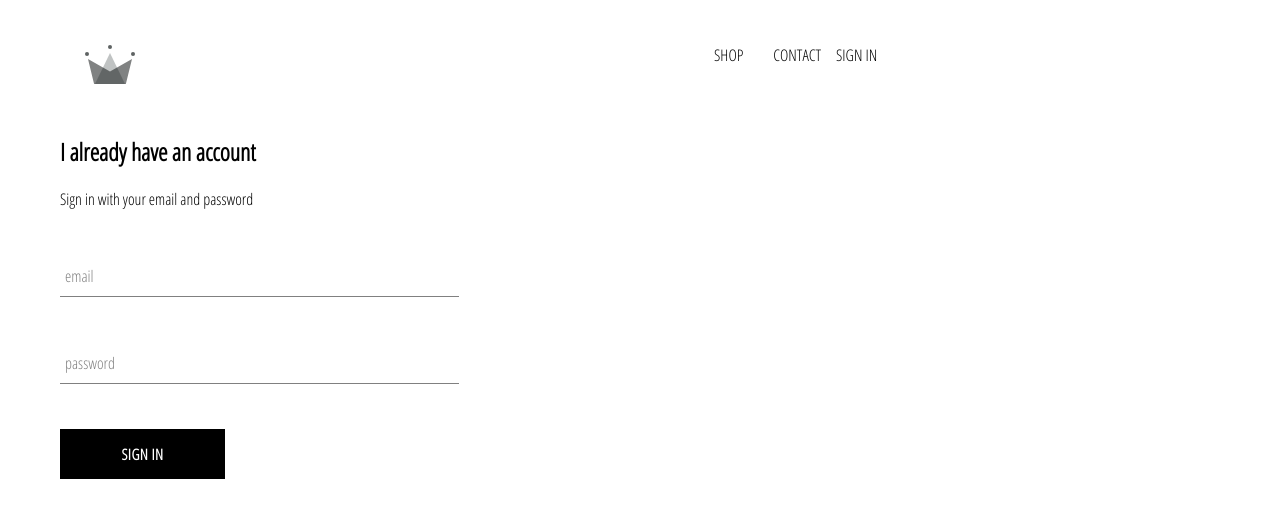
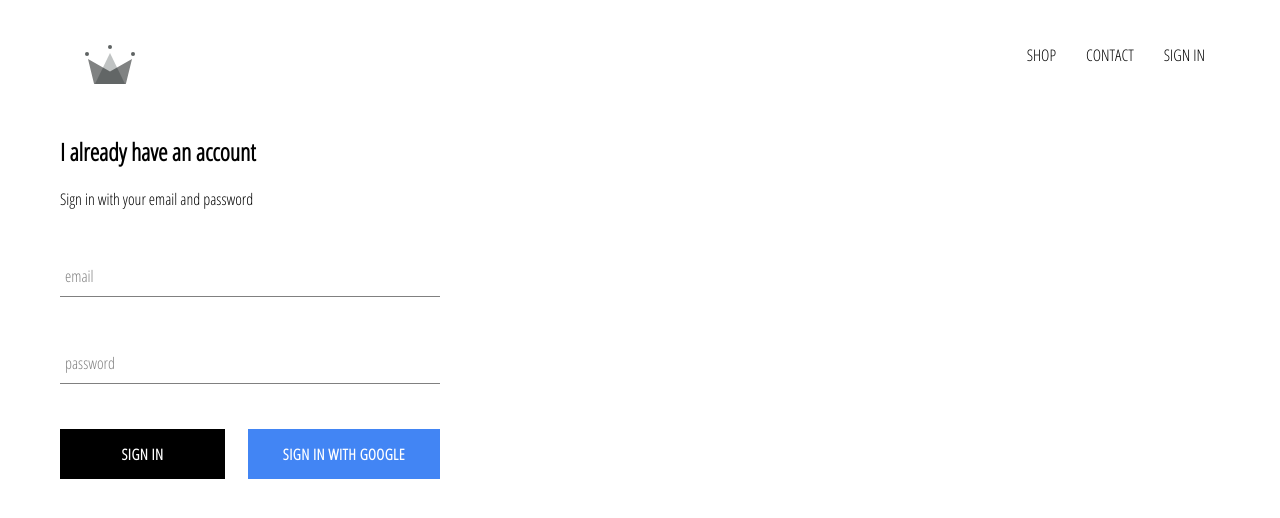
Before and after one commit to jaydc2000/crwn-clothing, a React (Create React App) app: page /signin in a window 1280 px wide. Shown: the top 518 px of the page. Built offline with nearby package versions, Linux system fonts and the light colour scheme; no server answers.

Commit message:
added firebase and signin page

```diff
--- a/package.json
+++ b/package.json
@@ -6,6 +6,7 @@
     "@testing-library/jest-dom": "^5.16.1",
     "@testing-library/react": "^11.2.7",
     "@testing-library/user-event": "^12.8.3",
+    "firebase": "^9.6.1",
     "node-sass": "^7.0.1",
     "react": "^17.0.2",
     "react-dom": "^17.0.2",
--- a/src/App.css
+++ b/src/App.css
@@ -7,3 +7,7 @@
     text-decoration: none;
     color: black;
 }
+
+* {
+    box-sizing: border-box;
+}
--- a/src/App.js
+++ b/src/App.js
@@ -7,12 +7,36 @@
 
 import HomePage from './pages/homepage/homepage.component';
 import Header from './components/header/header.component';
+import {auth} from './firebase/firebase.utils';
 
 
-function App() {
+class App extends React.Component {
+  constructor() {
+    super();
+
+    this.state = {
+      currentUser: null
+    }
+  }
+
+unsubscribeFromAuth = null
+
+  componentDidMount () {
+    this.unsubscribeFromAuth = auth.onAuthStateChanged(user => {
+      this.setState({currentUser: user});
+
+      console.log(user);
+    });
+  }
+
+  componentWillUnmount() {
+    this.unsubscribeFromAuth();
+  }
+
+  render(){
     return (
       <div>
-      <Header />
+        <Header currentUser = {this.state.currentUser} />
         <Switch>
           <Route exact path='/' component={HomePage} />
           <Route path='/shop' component={ShopPage} />
@@ -21,5 +45,6 @@
       </div>
     );
   }
+}
 
 export default App;
--- a/src/components/custom-button/custom-button.component.jsx
+++ b/src/components/custom-button/custom-button.component.jsx
@@ -2,8 +2,11 @@
 
 import './custom-button.styles.scss';
 
-const CustomButton = ({children, ...otherProps}) => (
-    <button className='custom-button' {...otherProps}>
+const CustomButton = ({children, isGoogleSignIn, ...otherProps}) => (
+    <button
+        className={`${isGoogleSignIn ? 'google-sign-in' : ''} custom-button`}
+        {...otherProps}
+    >
         {children}
     </button>
 );
--- a/src/components/custom-button/custom-button.styles.scss
+++ b/src/components/custom-button/custom-button.styles.scss
@@ -19,4 +19,14 @@
       color: black;
       border: 1px solid black;
     }
+
+    &.google-sign-in {
+      background-color: #4285f4;
+      color: white;
+
+      &:hover{
+        background-color: 357ae8;
+        border: none;
+      }
+    }
   }
--- a/src/components/header/header.component.jsx
+++ b/src/components/header/header.component.jsx
@@ -2,8 +2,9 @@
 import { Link } from "react-router-dom";
 import './header.styles.scss';
 import { ReactComponent as Logo} from './../../assets/crown.svg'
+import { auth } from "../../firebase/firebase.utils";
 
-const Header = () => (
+const Header = ({currentUser}) => (
     <div className="header">
         <Link className="logo-container" to='/'>
             <Logo className="logo" />
@@ -15,9 +16,15 @@
             <Link className="option" to="shop">
                 CONTACT
             </Link>
-            <Link className="sign-in" to="signin">
-                SIGN IN
-            </Link>
+            {
+                currentUser?
+                <div className="option" onClick = {() => auth.signOut()}>
+                    SIGN OUT
+                </div>:
+                <Link className="option" to='/signin'>
+                    SIGN IN
+                </Link>
+            }
         </div>
     </div>
 )
--- a/src/components/sign-in/sign-in.component.jsx
+++ b/src/components/sign-in/sign-in.component.jsx
@@ -3,6 +3,7 @@
 import CustomButton from '../custom-button/custom-button.component';
 
 import './sign-in.styles.scss';
+import { signInWithGoogle } from '../../firebase/firebase.utils';
 
 
 
@@ -52,7 +53,12 @@
                         label='password'
                         required
                     />
+                    <div className='buttons'>
                     <CustomButton type='submit' > Sign in </CustomButton>
+                    <CustomButton onClick={signInWithGoogle} isGoogleSignIn>
+                        Sign in with Google
+                    </CustomButton>
+                    </div>
                 </form>
             </div>
         )
--- a/src/components/sign-in/sign-in.styles.scss
+++ b/src/components/sign-in/sign-in.styles.scss
@@ -1,6 +1,16 @@
 
 .sign-in {
-    width: 30vw;
+    width: 380px;
     display: flex;
     flex-direction: column;
+
+    .title {
+      margin: 10px 0;
+    }
+
+    .buttons {
+      display: flex;
+      justify-content: space-between;
+    }
+
   }
--- /dev/null
+++ b/src/firebase/firebase.utils.js
@@ -0,0 +1,28 @@
+import firebase from 'firebase/compat/app';
+
+import 'firebase/compat/firestore';
+import 'firebase/compat/auth';
+
+// import {signInWithGoogle} from './../../firebase/compat/firebase.utils';
+
+
+const config = {
+    apiKey: "AIzaSyDQhFgBjVE5OdOG7WvGA33ph9nxe8JDc0g",
+    authDomain: "crown-db-e5bfc.firebaseapp.com",
+    projectId: "crown-db-e5bfc",
+    storageBucket: "crown-db-e5bfc.appspot.com",
+    messagingSenderId: "490869515557",
+    appId: "1:490869515557:web:b2db873c244a08c5b326cc",
+    measurementId: "G-21TR4YW99W"
+  };
+
+  firebase.initializeApp(config);
+
+  export const auth = firebase.auth();
+  export const firestore = firebase.firestore();
+
+  const provider = new firebase.auth.GoogleAuthProvider();
+  provider.setCustomParameters({prompt: 'select_account'});
+  export const signInWithGoogle = () => auth.signInWithPopup(provider);
+
+  export default firebase;
```
Also changed, not shown: 1 other file (tests, documents, lock files or other folders). Lines whose indentation alone changed are shown as unchanged.
